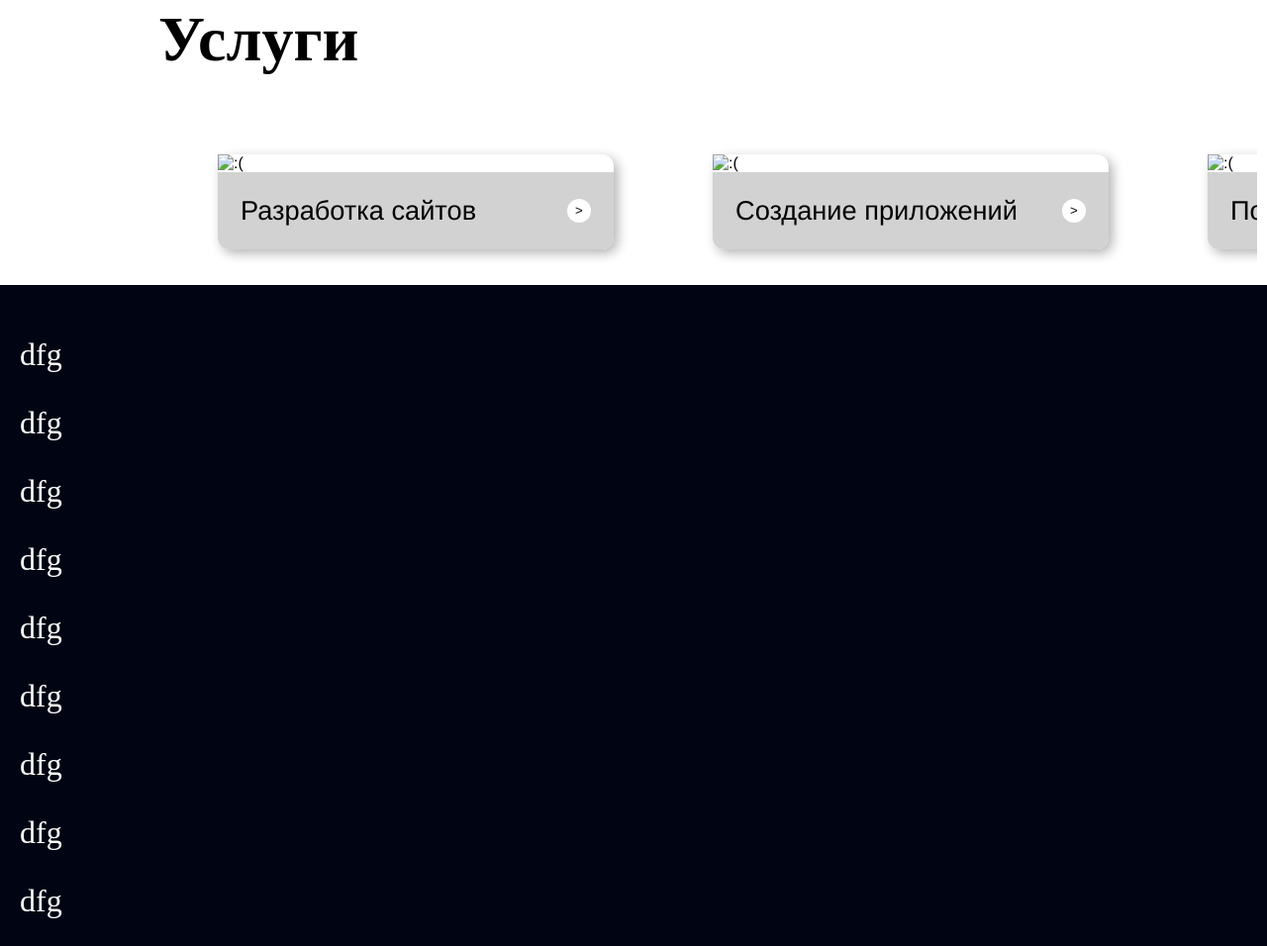
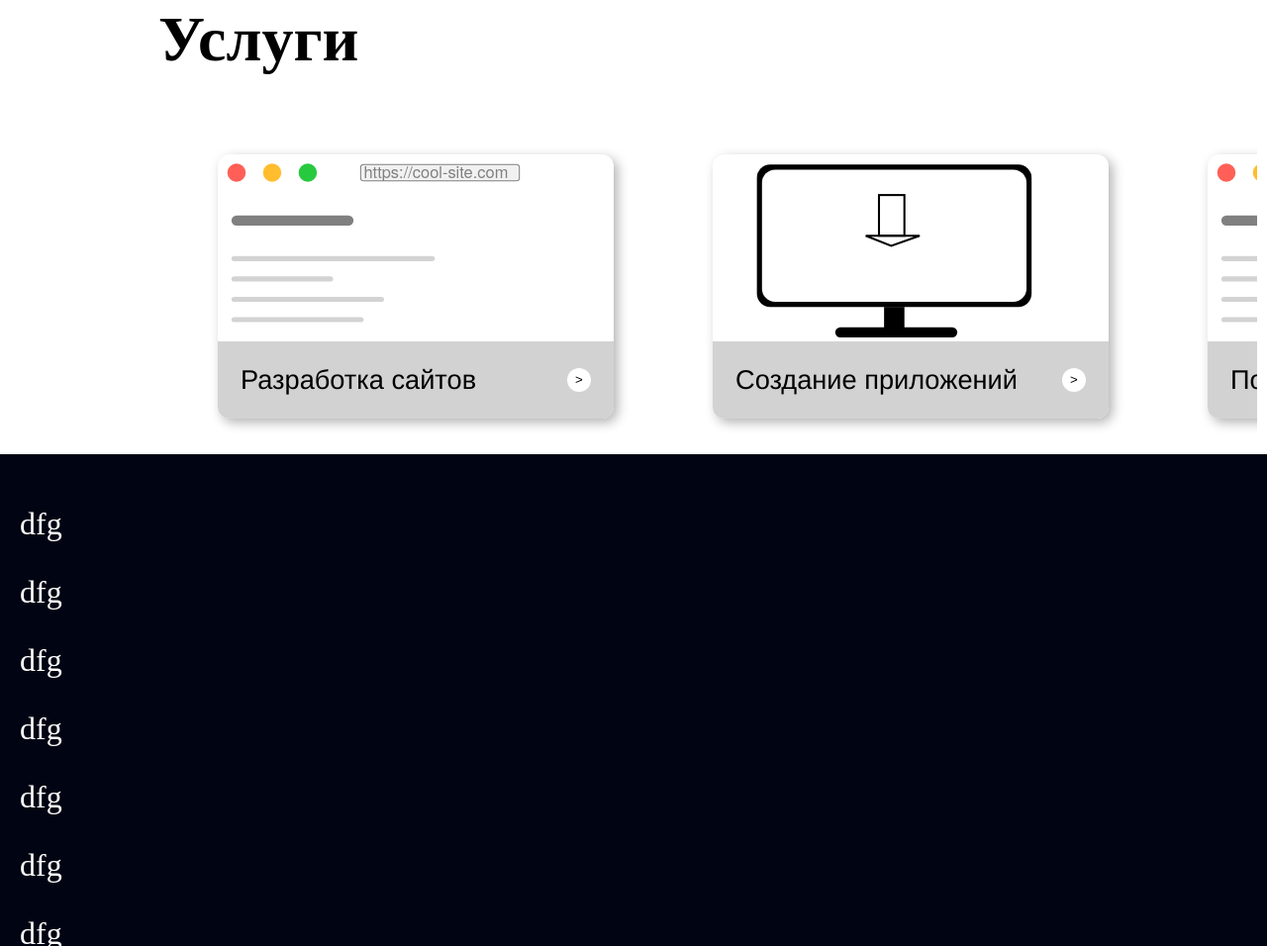
Before and after one commit to anton-1488/anton-1488, a plain HTML site: page index.html in a window 1280 px wide. Shown: the part 1483-2439 px from the top of the page at 99% size. Drawn offline with Linux system fonts and the light colour scheme.

Commit message:
cmt
ssss

```diff
--- a/index.html
+++ b/index.html
@@ -66,25 +66,25 @@
         <h1 class="part">Услуги</h1>
         <div class="services">
             <figure class="service">
-                <img src="res/service1.svg" alt=":(">
+                <img src="service1.svg" alt=":(">
                 <figcaption id="service1">Разработка сайтов
                     <button class="goto">></button>
                 </figcaption>
             </figure>
             <figure class="service">
-                <img src="res/service2.svg" alt=":(">
+                <img src="service2.svg" alt=":(">
                 <figcaption id="service2">Создание приложений
                     <button class="goto">></button>
                 </figcaption>
             </figure>
             <figure class="service">
-                <img src="res/service1.svg" alt=":(">
+                <img src="service1.svg" alt=":(">
                 <figcaption id="service3">Поддержка проектов
                     <button class="goto">></button>
                 </figcaption>
             </figure>
             <figure class="service">
-                <img src="res/service1.svg" alt=":(">
+                <img src="service1.svg" alt=":(">
                 <figcaption id="service4">Любая консультация
                     <button class="goto">></button>
                 </figcaption>
@@ -106,6 +106,6 @@
     <p>dfg</p>
     <p>dfg</p>
 </footer>
-<script src="scripts/script.js"></script>
+<script src="script.js"></script>
 </body>
 </html>
```
